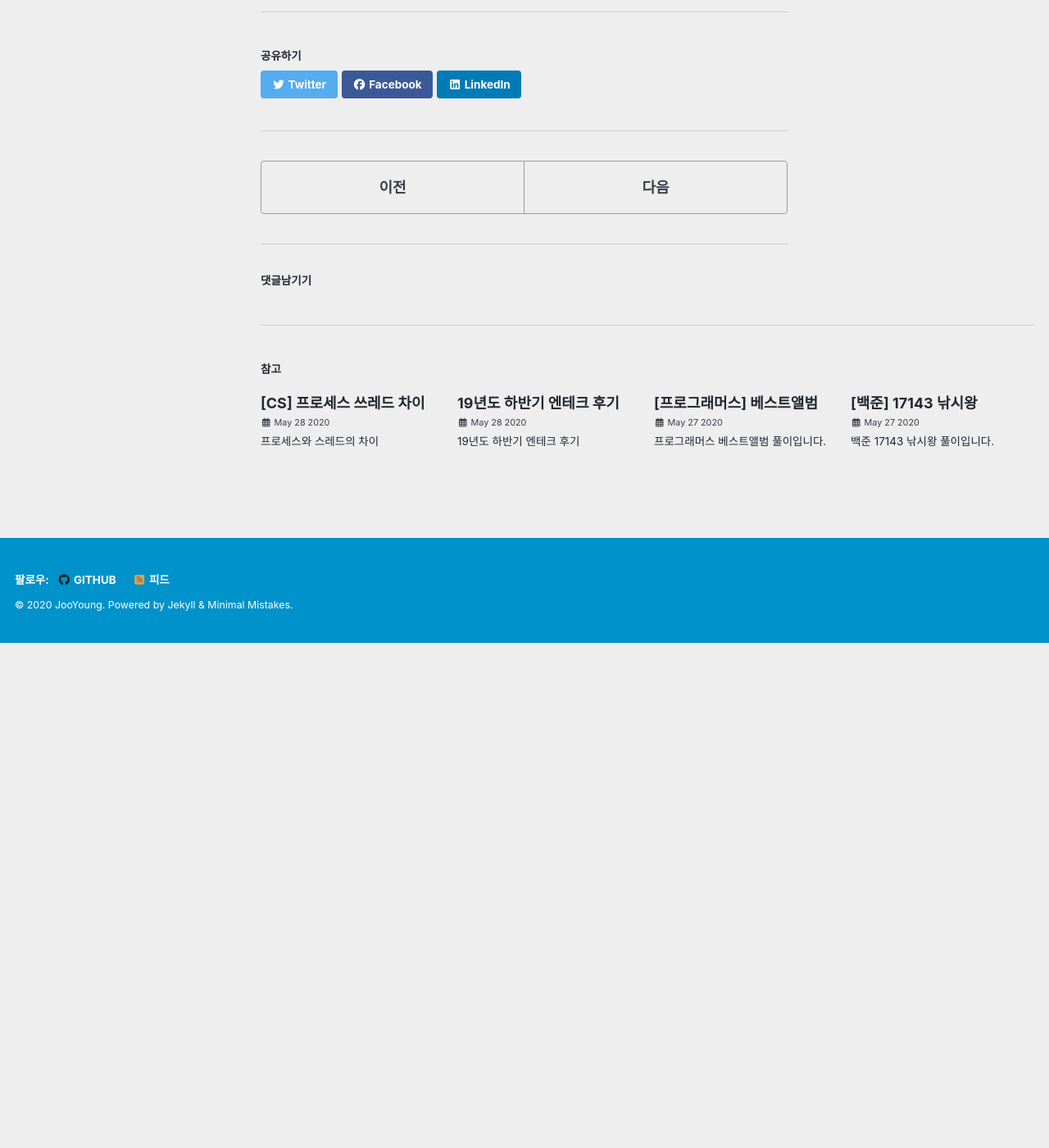
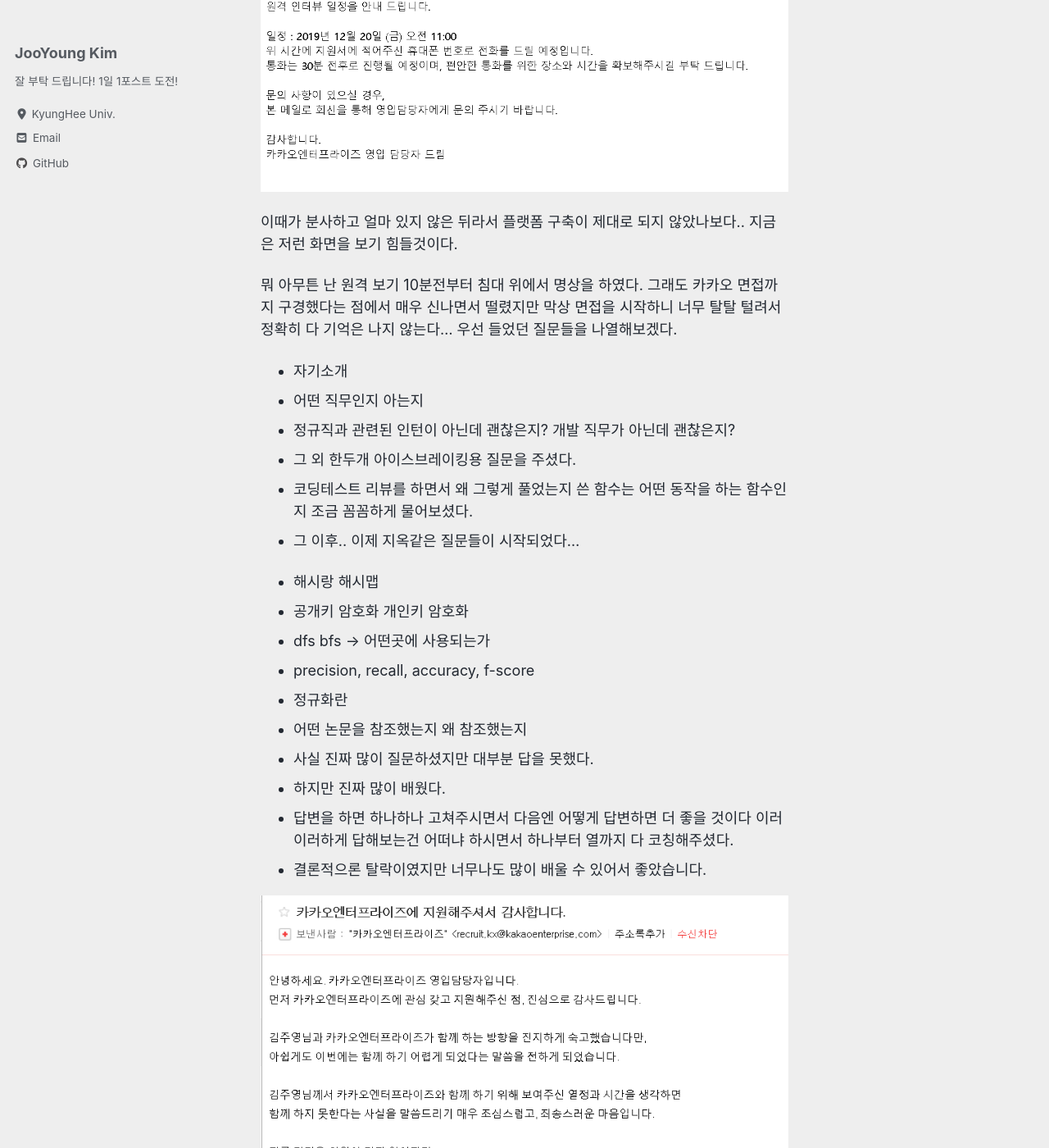
Before and after one commit to JooYoung1121/JooYoung1121.github.io, a Jekyll site: the page built from _posts/2020-05-28-19년도 하반기 카카오엔터프라이즈 인턴 후기.md, in a window 1280 px wide and 1400 px high, scrolled down 1657 px. Shown: the whole window at 82% size. Built offline with Jekyll 4.4.1, drawn with Linux system fonts in a browser that asks for light colours; cached includes are drawn as plain includes; nearby versions of some CDN libraries; comment, search, counter and statistics services are not loaded; before the commit the page ends 2441 px from its top, so only the background shows below that; some of the changed text lies outside the part shown.

Commit message:
카엔 후기

```diff
--- a/_posts/2020-05-28-19년도 하반기 카카오엔터프라이즈 인턴 후기.md
+++ b/_posts/2020-05-28-19년도 하반기 카카오엔터프라이즈 인턴 후기.md
@@ -2,11 +2,12 @@
 title: "19년도 하반기 카카오엔터프라이즈 수시채용 인턴 후기"
 categories:
   - 취업
-last_modified_at: 2020-05-28T13:00:00+09:00
+last_modified_at: 2020-05-29T20:00:00+09:00
 toc: true
 tags:
   - 카카오
   - 코딩테스트
+  - 원격면접
 published : true
 ---
 
@@ -31,3 +32,31 @@
 문자열 한문자 수학문제 한문제 알고리즘 한문제? 이런 느낌이였다. 크게 어려움은 없었고 얼마 뒤 합격 메일과 함께 원격 면접 일정 조율 관련 전화를 받았다.
 
 ![코테합격](/assets/images/면접/카엔_코테_합.png)
+
+## 원격 면접
+
+![원격안내](/assets/images/면접/카엔_원격_안내.png)
+
+이때가 분사하고 얼마 있지 않은 뒤라서 플랫폼 구축이 제대로 되지 않았나보다.. 지금은 저런 화면을 보기 힘들것이다.
+
+뭐 아무튼 난 원격 보기 10분전부터 침대 위에서 명상을 하였다. 그래도 카카오 면접까지 구경했다는 점에서 매우 신나면서 떨렸지만 막상 면접을 시작하니 너무 탈탈 털려서 정확히 다 기억은 나지 않는다... 우선 들었던 질문들을 나열해보겠다.
+
+- 자기소개
+- 어떤 직무인지 아는지
+- 정규직과 관련된 인턴이 아닌데 괜찮은지? 개발 직무가 아닌데 괜찮은지?
+- 그 외 한두개 아이스브레이킹용 질문을 주셨다.
+- 코딩테스트 리뷰를 하면서 왜 그렇게 풀었는지 쓴 함수는 어떤 동작을 하는 함수인지 조금 꼼꼼하게 물어보셨다.
+- 그 이후.. 이제 지옥같은 질문들이 시작되었다...
+
+- 해시랑 해시맵
+- 공개키 암호화 개인키 암호화
+- dfs bfs -> 어떤곳에 사용되는가
+- precision, recall, accuracy, f-score
+- 정규화란
+- 어떤 논문을 참조했는지 왜 참조했는지
+- 사실 진짜 많이 질문하셨지만 대부분 답을 못했다.
+- 하지만 진짜 많이 배웠다.
+- 답변을 하면 하나하나 고쳐주시면서 다음엔 어떻게 답변하면 더 좋을 것이다 이러이러하게 답해보는건 어떠냐 하시면서 하나부터 열까지 다 코칭해주셨다.
+- 결론적으론 탈락이였지만 너무나도 많이 배울 수 있어서 좋았습니다.
+
+![카엔탈락](/assets/images/면접/카엔_탈락.png)
```
Also changed, not shown: assets/images/면접/카엔_원격_안내.png (added), assets/images/면접/카엔_탈락.png (added).
